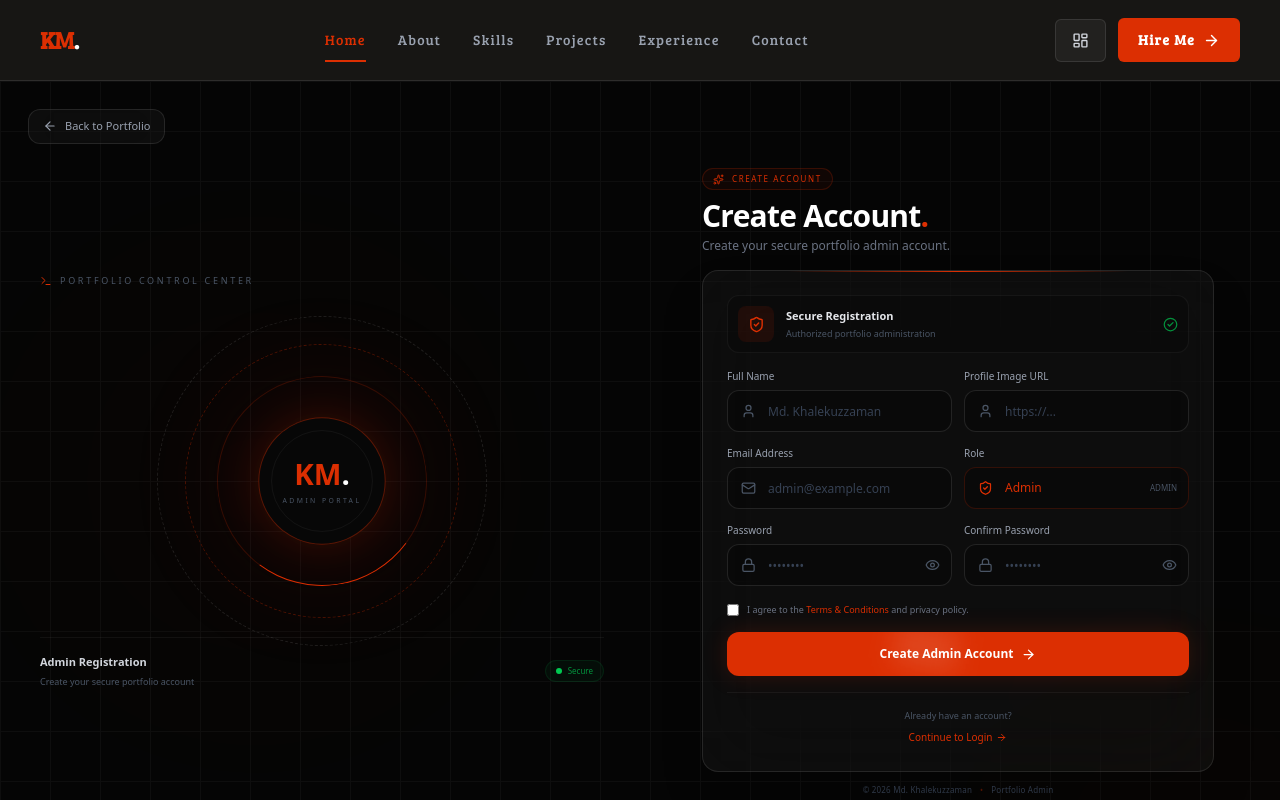
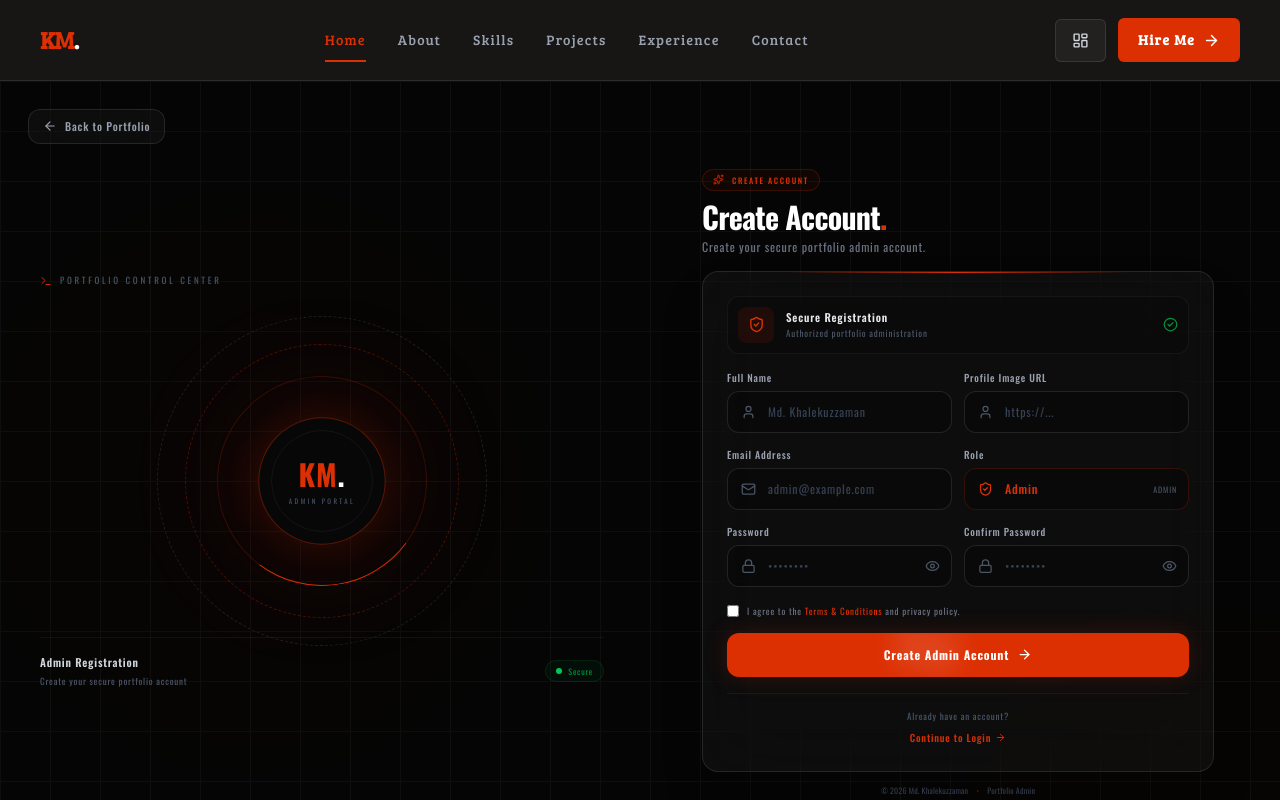
Before and after one commit to muradvcv/Khalekuzzaman, a Next.js app: page /auth/register in a window 1280 px wide. Shown: the top 800 px of the page. Built offline with nearby package versions, Linux system fonts and the light colour scheme.

Commit message:
front font-oswald tracking-wider set

```diff
--- a/src/app/auth/login/page.jsx
+++ b/src/app/auth/login/page.jsx
@@ -21,7 +21,7 @@ const Login = () => {
   const [showPassword, setShowPassword] = useState(false);
 
   return (
-    <main className="relative min-h-screen overflow-hidden bg-[#050505] text-white">
+    <main className="relative min-h-screen overflow-hidden bg-[#050505] text-white font-oswald tracking-wider">
 
       {/* =========================================
           BACKGROUND GRID
--- a/src/app/auth/register/page.jsx
+++ b/src/app/auth/register/page.jsx
@@ -24,7 +24,7 @@ const Register = () => {
     useState(false);
 
   return (
-    <main className="relative min-h-screen overflow-hidden bg-[#050505] text-white">
+    <main className="relative min-h-screen overflow-hidden bg-[#050505] text-white font-oswald tracking-wider">
 
       {/* ================= BACKGROUND ================= */}
 
```
